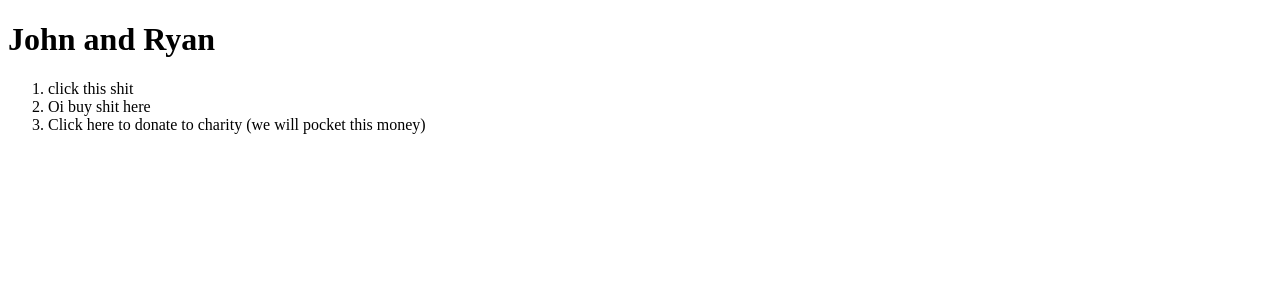
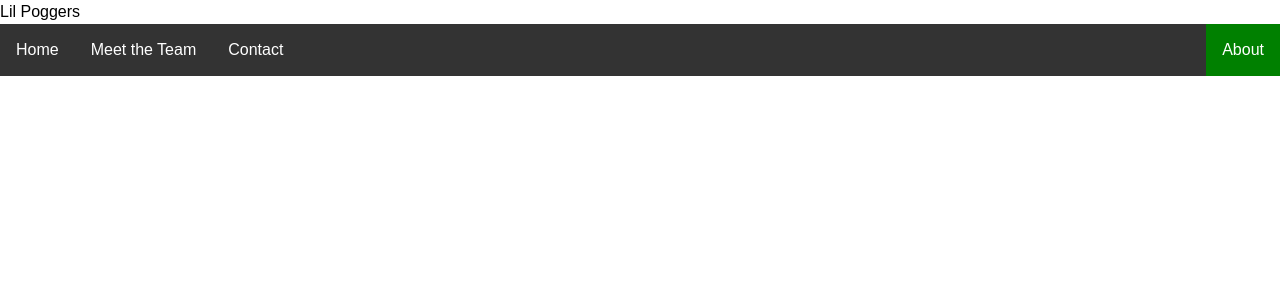
Before and after one commit to Jayrom6525/ryan-john, a Nuxt app: page / in a window 1280 px wide. Shown: the top 300 px of the page. Built offline with nearby package versions, Linux system fonts and the light colour scheme.

Commit message:
Added a sorry excuse for nav bar

```diff
--- a/components/Hi.vue
+++ b/components/Hi.vue
@@ -4,16 +4,22 @@
 </title>
 
 <header>
-    <h1>John and Ryan</h1>
+    <h1>Lil Poggers</h1>
     <nav>
-        <ol>
-        <li>click this shit</li>
-        <li>Oi buy shit here</li>
-        <li>Click here to donate to charity (we will pocket this money)</li>
-        </ol>
+        <ul>
+        <li><a href="#">Home</a></li>
+        <li><a href="#">Meet the Team</a></li>
+        <li><a href="#">Contact</a></li>
+        <li class="about" style="float:right"><a class="active" href="#">About</a></li>
+        </ul>
     </nav>
 </header>
 </template>
+
+
+
+
+
 <script>
 export default {
   mounted() {
@@ -21,10 +27,51 @@ export default {
   },
   methods: {
     Hello() {
-        console.log('asjklhdfnksajdnkasdn')
+        console.log('yes')
     }
   }
 };
 </script>
 
-<style></style>
+<style>
+
+body {
+  font-family: Arial, Helvetica, sans-serif;
+}
+
+ul {
+  list-style-type: none;
+  margin: 0;
+  padding: 0;
+  overflow: hidden;
+  background-color: #333;
+}
+
+li {
+  float: left;
+}
+
+li a {
+  display: block;
+  color: white;
+  text-align: center;
+  padding: 14px 16px;
+  text-decoration: none;
+}
+
+/* Change the link color to #111 (black) on hover */
+li a:hover {
+  background-color: #111;
+}
+
+.about {
+  background-color: green;
+}
+
+/* this doesnt work right, changes to grey over hover instead of dark green
+.about:hover {
+  background-color: rgb(0, 37, 0);
+}
+*/
+
+</style>
--- a/nuxt.config.ts
+++ b/nuxt.config.ts
@@ -1,4 +1,7 @@
 // https://nuxt.com/docs/api/configuration/nuxt-config
 export default defineNuxtConfig({
-  devtools: { enabled: true }
+  devtools: { enabled: true },
+    modules: [
+      '@nuxtjs/tailwindcss'
+    ]
 })
--- a/package.json
+++ b/package.json
@@ -11,6 +11,10 @@
   },
   "devDependencies": {
     "@nuxt/devtools": "latest",
+    "@nuxtjs/tailwindcss": "^6.8.0",
     "nuxt": "^3.7.3"
+  },
+  "dependencies": {
+    "tailwind": "^4.0.0"
   }
 }
```
Also changed, not shown: tailwind.config.js (added), 1 other file (tests, documents, lock files or other folders).
